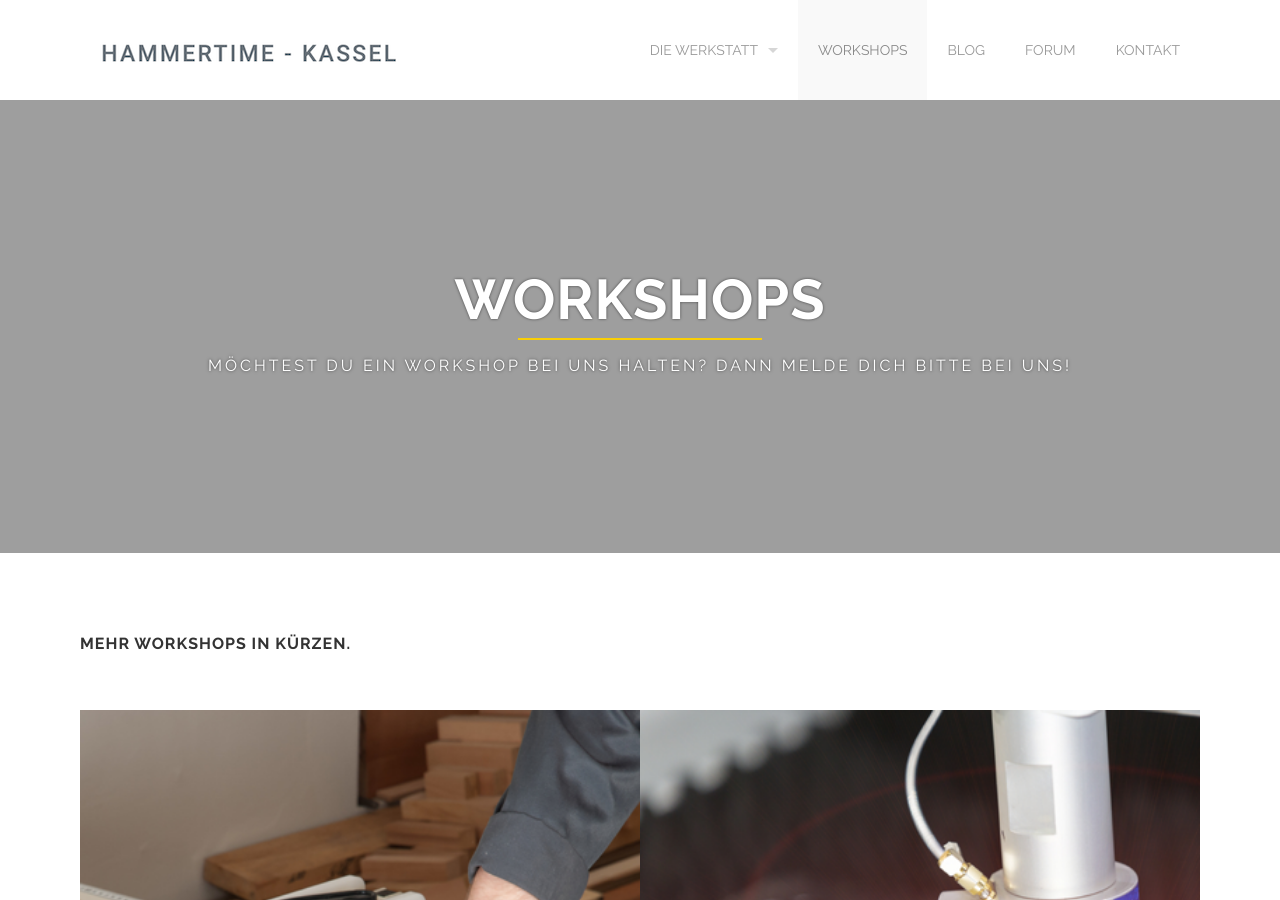
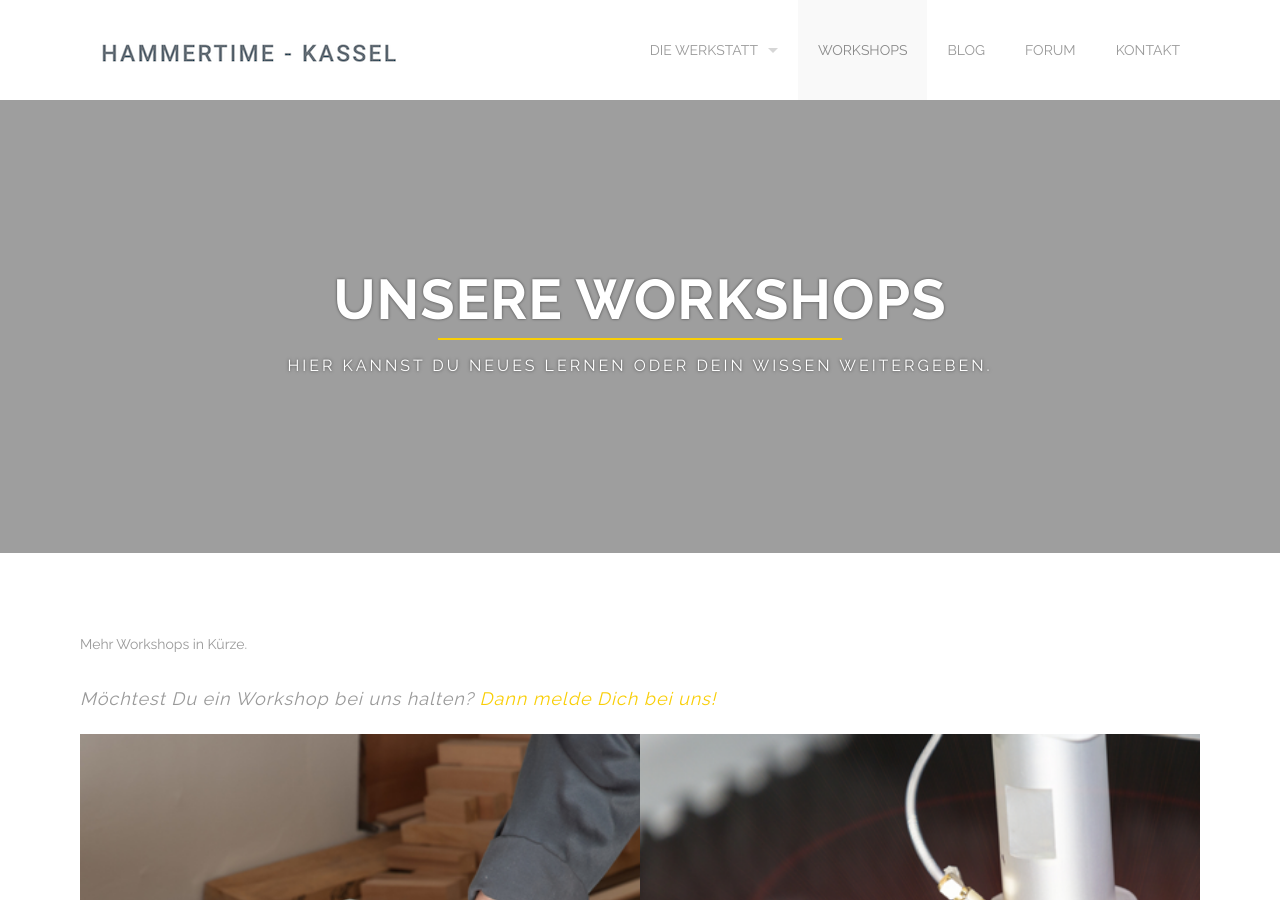
Before and after one commit to Hammertime-Kassel/htks, a Jekyll site: the page built from workshops.html, in a window 1280 px wide and 900 px high. Built offline with Jekyll 4.4.1, drawn with Linux system fonts in a browser that asks for light colours.

Commit message:
update workshops

```diff
--- a/workshops.html
+++ b/workshops.html
@@ -1,6 +1,8 @@
 ---
 layout: default
 title: Workshops
+long_title: Unsere Workshops
+tagline: Hier kannst Du neues Lernen oder Dein Wissen weitergeben.
 section_id: workshops
 works:
   - image: images/@stock/work-woodwork.jpg
@@ -69,7 +71,7 @@ works:
   <div class='four spacing'></div>
   <div class='row'>
     <div class='large-12 columns shadow-text'>
-      {% include section-header.html title="Workshops" tagline="Möchtest du ein Workshop bei uns halten? Dann melde dich bitte bei uns!" color="#fff" class="big" %}
+      {% include section-header.html title=page.long_title tagline=page.tagline color="#fff" class="big" %}
     </div>
   </div>
   <div class='four spacing'></div>
@@ -78,10 +80,14 @@ works:
 
 
 <div class='full'>
+    <div class="row">
+      <p>Mehr Workshops in Kürze.</p>
+    </div>
+    <div class="row modCallToAction">
+      <p>Möchtest Du ein Workshop bei uns halten? <a href="/contact.html">Dann melde Dich bei uns!</a></p>
+    </div>
     <div class='row'>
       <div class='mod modGallery'>
-      <h3>Mehr Workshops in Kürzen.</h3>
-      <div class='two spacing'></div>
 
       <!--
         <div class='gallery-nav'>
@@ -131,6 +137,8 @@ works:
         </ul>
 
       </div>
+
+      <div class='two spacing'></div>
   </div>
 
   <div class='four spacing'></div>
```
Lines whose indentation alone changed are shown as unchanged.
